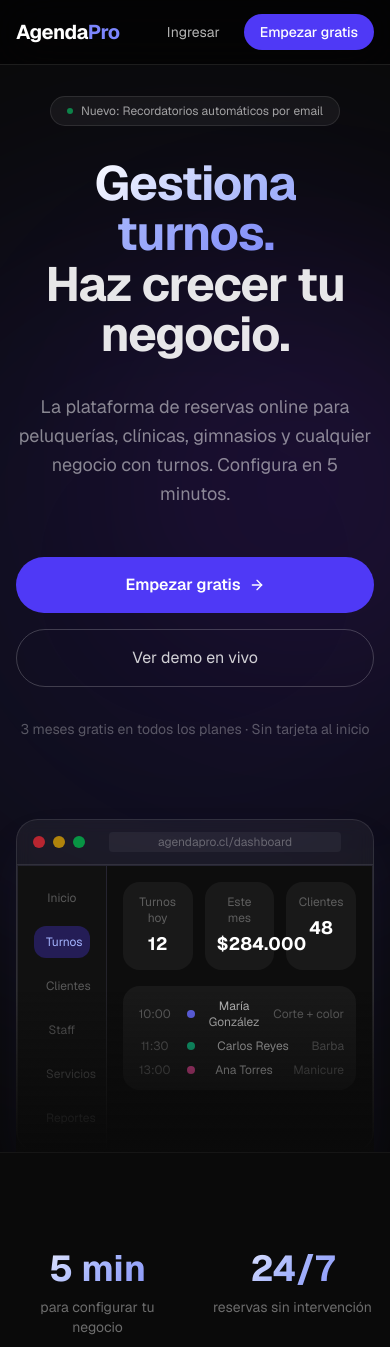
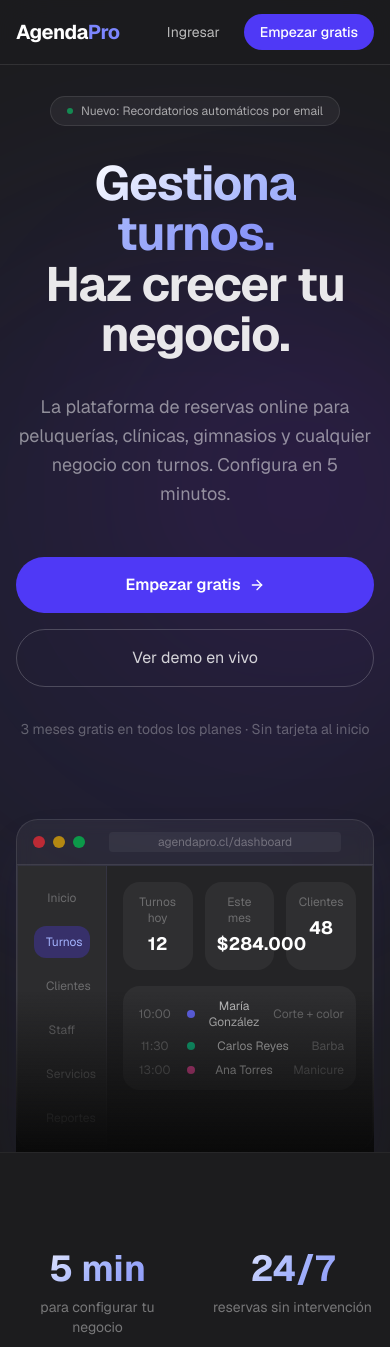
Before and after one commit to josetomas-chi/agendamok, a Next.js app: page / in a window 390 px wide. Shown: the top 1347 px of the page. Built offline with nearby package versions, Linux system fonts and the light colour scheme.

Commit message:
style: carbon charcoal background like iPhone

```diff
--- a/src/app/page.tsx
+++ b/src/app/page.tsx
@@ -65,7 +65,7 @@
   useScrollReveal()
 
   return (
-    <div className="flex flex-col min-h-screen bg-[#0a0a0a] text-white">
+    <div className="flex flex-col min-h-screen bg-[#1c1c1e] text-white">
       <style>{`
         .reveal {
           opacity: 0;
@@ -95,7 +95,7 @@
       `}</style>
 
       {/* Nav */}
-      <header className="fixed top-0 left-0 right-0 z-50 border-b border-white/10 bg-black/60 backdrop-blur-xl">
+      <header className="fixed top-0 left-0 right-0 z-50 border-b border-white/10 bg-[#1c1c1e]/80 backdrop-blur-xl">
         <div className="max-w-7xl mx-auto px-4 sm:px-6 lg:px-8 h-16 flex items-center justify-between">
           <Link href="/" className="font-bold text-xl text-white tracking-tight">
             Agenda<span className="text-indigo-400">Pro</span>
@@ -165,12 +165,12 @@
                   <div className="flex-1 mx-4 h-5 rounded bg-white/5 text-xs text-white/30 flex items-center justify-center">agendapro.cl/dashboard</div>
                 </div>
                 <div className="grid grid-cols-4 gap-px bg-white/5 p-px">
-                  <div className="bg-[#111] col-span-1 p-4 space-y-3">
+                  <div className="bg-[#2c2c2e] col-span-1 p-4 space-y-3">
                     {["Inicio","Turnos","Clientes","Staff","Servicios","Reportes"].map(item => (
                       <div key={item} className={`text-xs px-3 py-2 rounded-lg ${item === "Turnos" ? "bg-indigo-600/30 text-indigo-300" : "text-white/30"}`}>{item}</div>
                     ))}
                   </div>
-                  <div className="bg-[#0d0d0d] col-span-3 p-4">
+                  <div className="bg-[#242426] col-span-3 p-4">
                     <div className="grid grid-cols-3 gap-3 mb-4">
                       {[["Turnos hoy","12"],["Este mes","$284.000"],["Clientes","48"]].map(([label, val]) => (
                         <div key={label} className="bg-white/5 rounded-xl p-3">
```
